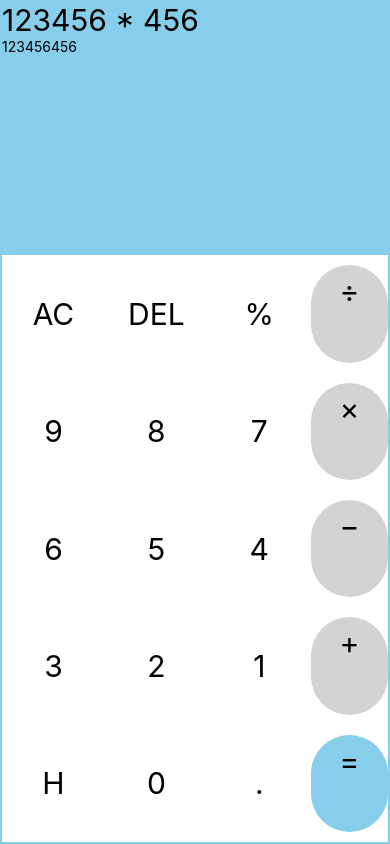
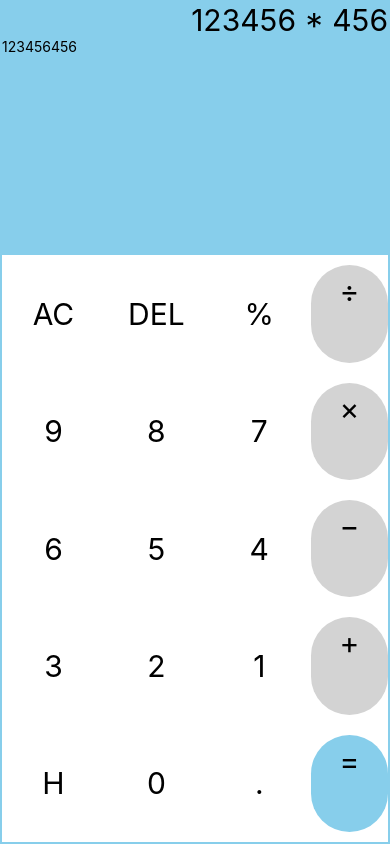
Before and after one commit to D-Coder135/CalC-App_React-Native, a React Native app: screen / in a window 390 px wide. Built offline with nearby package versions, Linux system fonts and the light colour scheme.

Commit message:
add the textAlign property for the expression attribute

```diff
--- a/components/Screen.js
+++ b/components/Screen.js
@@ -22,6 +22,7 @@ const styles = StyleSheet.create({
 
     expression: {
         fontSize: 30,
+        textAlign: 'right'
     },
 
     result: {
```
